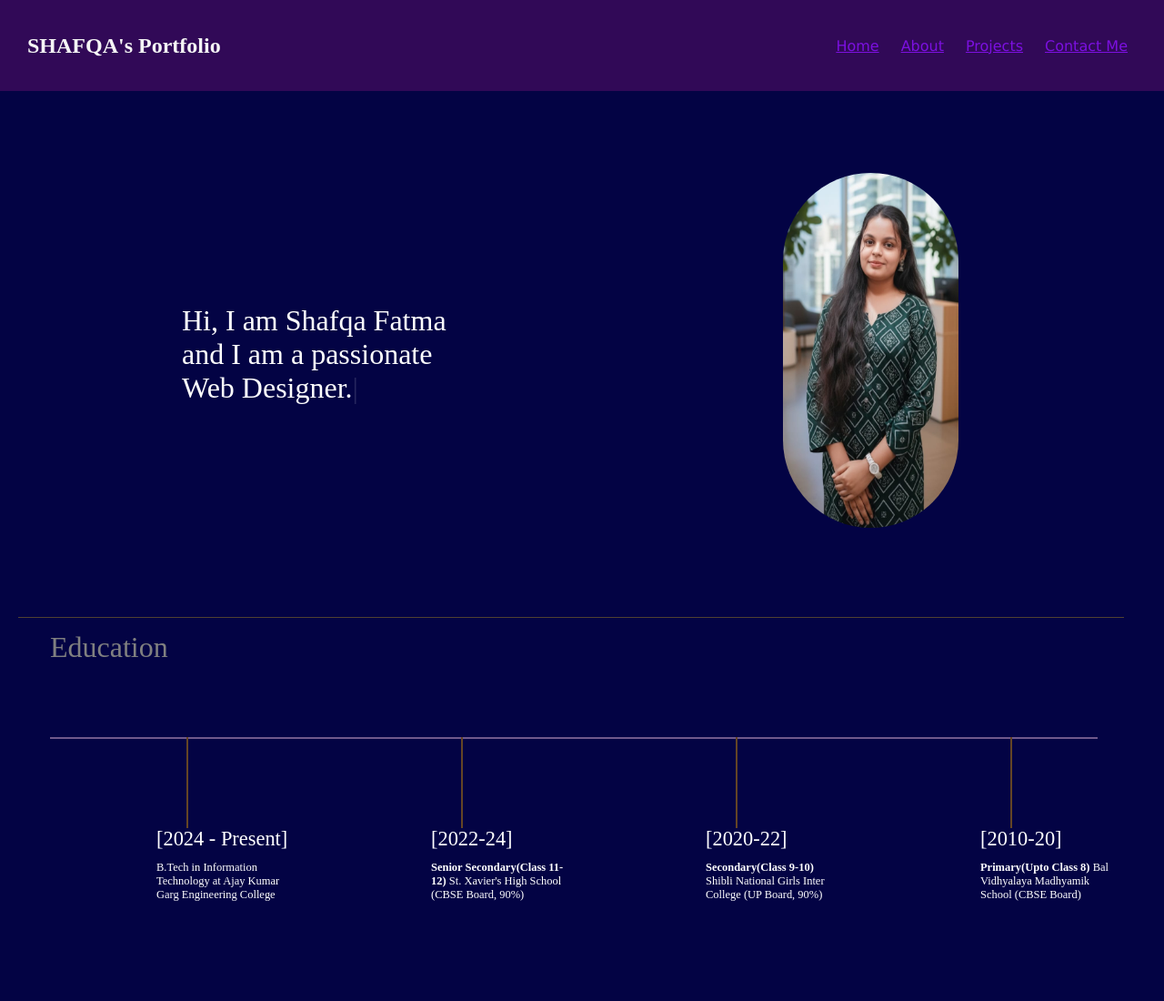
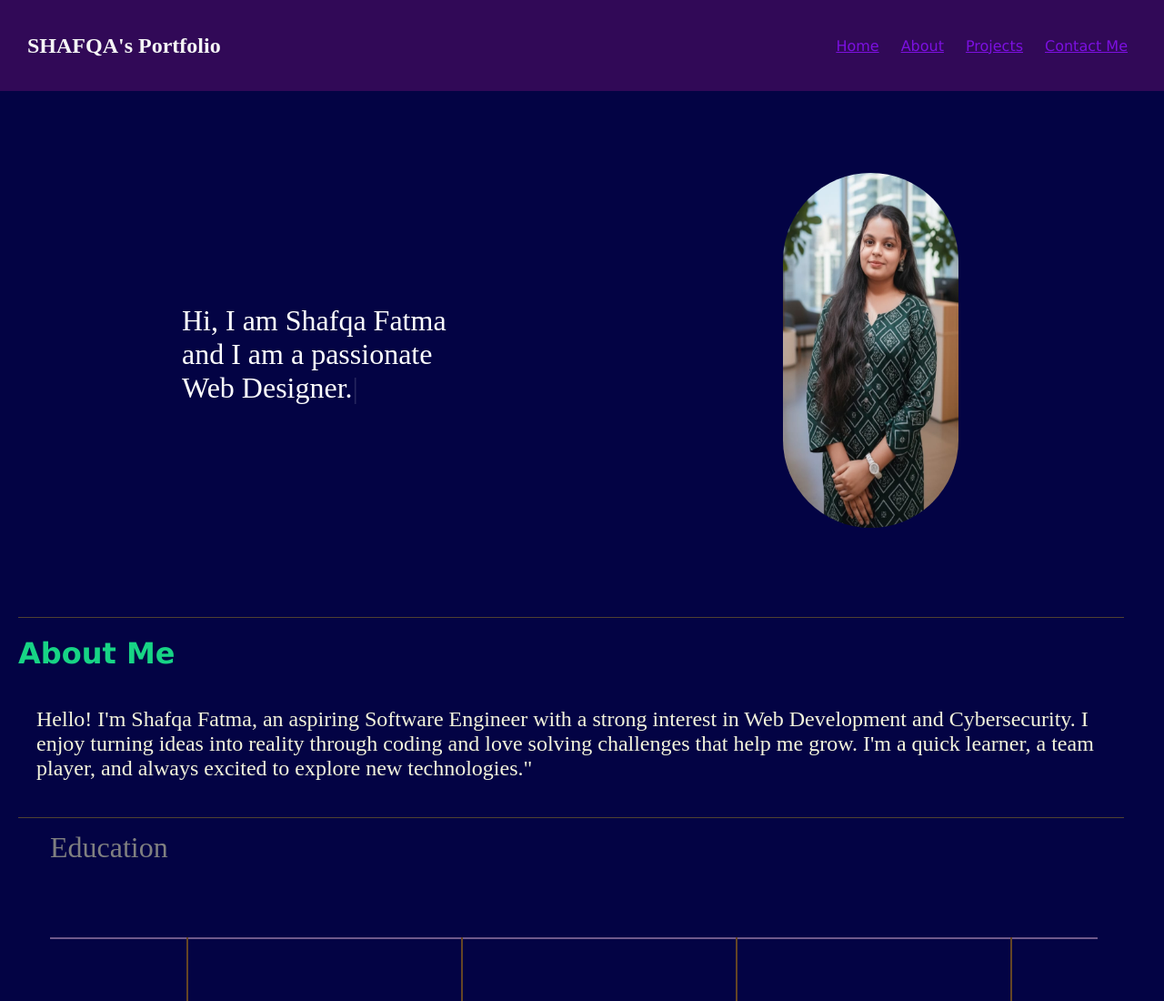
Before and after one commit to shaf-qa25/Portfolio, a plain HTML site: page index.html in a window 1280 px wide. Shown: the top 1100 px of the page at 91% size. Drawn offline with nearby package versions, Linux system fonts and the light colour scheme.

Commit message:
files changes

```diff
--- a/index.html
+++ b/index.html
@@ -39,6 +39,12 @@
                 <img src="myImage.jpg" alt="">
             </div>
         </section>
+        <hr>
+        <section class="about">
+            <h1>About Me</h1>
+            <p>Hello! I'm Shafqa Fatma, an aspiring Software Engineer with a strong interest in Web Development and Cybersecurity. I enjoy turning ideas into reality through coding and love solving challenges that help me grow. I'm a quick learner, a team player, and always excited to explore new technologies."</p>
+        </section>
+
         <hr>
         <section class="second-sec">
                 <span class="text-gray">Education</span>
@@ -90,6 +96,7 @@
             </div>
         </section>
         <hr>
+
     </main>
 
     <footer>
--- a/style.css
+++ b/style.css
@@ -64,6 +64,20 @@ hr {
     width: 95vw;
     margin: 14px 20px;
 }
+.about {
+    color: beige;
+}
+.about h1{
+    color: rgb(23, 212, 133);
+    font-size: 2rem;
+    font-family: 'Lucida Sans', 'Lucida Sans Regular', 'Lucida Grande', 'Lucida Sans Unicode', Geneva, Verdana, sans-serif;
+    margin: 20px 20px;
+}
+.about p{
+    margin: 40px;
+    font-size: 1.5rem;
+}
+
 .text-gray{
     color: gray;
     font-size: 2rem;
```
